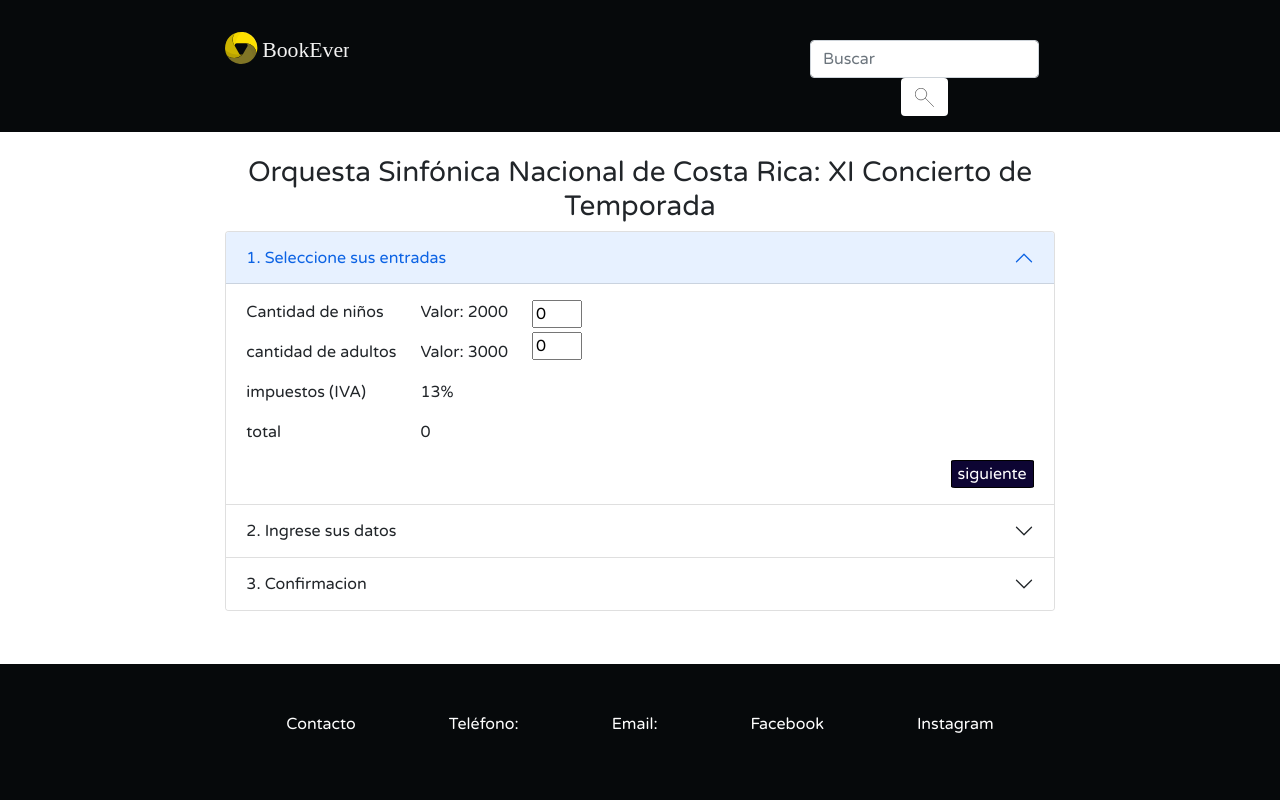
After one commit to 9ero/proyect1JF, a PHP site: page /registro.html in a window 1280 px wide. The commit adds this page. Run offline with PHP 8.4, Linux system fonts and the light colour scheme.

Commit message:
implementation of: registro.html, modal details, related section

```diff
--- a/css/style.css
+++ b/css/style.css
@@ -12,13 +12,15 @@ body {
 }
 
 .s-top {
-  width: 100%;
   background-color: #06090b;
 }
 
-.header_container {
-  width: 100%;
-  position: fixed;
+.c_top {
+  background-color: #06090b;
+}
+
+.header_containers {
+  width: 50%;
   height: auto;
 }
 
@@ -112,4 +114,20 @@ body {
   background-color: #06090b;
   color: #fff;
 }
+
+@media only screen and (max-width: 480px) {
+  .footer_container {
+    position: relative;
+  }
+}
+
+.input_C {
+  width: 50px;
+}
+
+@media only screen and (max-width: 480px) {
+  .input_C {
+    width: 35px;
+  }
+}
 /*# sourceMappingURL=style.css.map */
--- a/js/main.js
+++ b/js/main.js
@@ -2,12 +2,18 @@ const app = Vue.createApp({
     data() {
         return {
             cart: 10,
-            qty: 0,
+            visible: false,
+            qtyK: 0,
+            qtyA: 0,
+            total: 0,
+            email:'',
+            name:'',
+            lname:'',
             selectedEvent: 0,
             related:[],
             events: [
-                { id: 0, title: 'Chivo: Soen', 'description': 'Una de las bandas de metal más legendarias de Noruega visitan nuestro país en busca de brindar un gran espectáculo, Soen los destructores del tiempo prometen dar el espectaculo de sus vidas, un espectaculo no apto para menores', category: 'música', image: './img/cards/event1.jpg', free: true, espacios: 200, atp: false, date: 'Thu, May 20, 2021, 1:00 PM CST', location: 'San José' },
-                { id: 1, title: 'Orquesta Sinfónica Nacional de Costa Rica: XI Concierto de Temporada', 'description': 'Gran conciento virtual de la Orquesta Sinfonica de Costa Rica, un evento para toda la famia. La Orquesta Sinfónica Nacional de Costa Rica (OSN) es una institución pública cultural costarricense, adscrita al Centro Nacional de Música, órgano parte del Ministerio de Cultura y Juventud de Costa Rica. Tiene su sede en la ciudad de San José. Su objetivo es la difusión de la música clásica, así como del canto coral y las artes líricas, además de encargarse de la formación instrumental en este país.', category: 'música', image: './img/cards/event2.jpg', free: false, espacios: 200, atp: true, date: 'Tue, May 18, 2021, 6:00 PM UTC', location: 'Alajuela' },
+                { id: 0, title: 'Chivo: Soen', 'description': 'Una de las bandas de metal más legendarias de Noruega visitan nuestro país en busca de brindar un gran espectáculo, Soen los destructores del tiempo prometen dar el espectaculo de sus vidas, un espectaculo no apto para menores', category: 'música', image: './img/cards/event1.jpg', free: true, espacios: 200, atp: false, date: 'Thu, May 20, 2021, 1:00 PM CST', location: 'San José', priceA: 1500 },
+                { id: 1, title: 'Orquesta Sinfónica Nacional de Costa Rica: XI Concierto de Temporada', 'description': 'Gran conciento virtual de la Orquesta Sinfonica de Costa Rica, un evento para toda la famia. La Orquesta Sinfónica Nacional de Costa Rica (OSN) es una institución pública cultural costarricense, adscrita al Centro Nacional de Música, órgano parte del Ministerio de Cultura y Juventud de Costa Rica. Tiene su sede en la ciudad de San José. Su objetivo es la difusión de la música clásica, así como del canto coral y las artes líricas, además de encargarse de la formación instrumental en este país.', category: 'música', image: './img/cards/event2.jpg', free: false, espacios: 200, atp: true, date: 'Tue, May 18, 2021, 6:00 PM UTC', location: 'Alajuela',priceA: 3000, priceK: 2000 },
                 { id: 2, title: 'Concierto con Chet Faker', 'description': 'Nicholas James Murphy (born 23 June 1988), known professionally as Chet Faker, is an Australian singer and songwriter. In 2012, as Chet Faker, he issued an extended play, Thinking in Textures, and signed to Downtown Records in the United States.', category: 'música', image: './img/cards/event3.jpg', free: false, espacios: 200, atp: true, date: 'Thu, May 20, 2021, 1:00 PM CST', location: 'San José' },
                 { id: 3, title: 'The big three: Silent theater', 'description': 'Elder Bixby is killed when a big sequoia tree is chopped down by Jims men and falls on his cabin. Jims desperate attempt to rescue Alicias father saves him from being convicted of murder. Meanwhile, timber rival Cleve Gregg (Harry Cording) appears on the scene, making it a three-way fight. Gregg and his partner Frenchy LeCroix (John Archer) try to assassinate Jim, but end up killing Yukon instead. Jim has a dramatic change of heart and leads the settlers in defeating Gregg and Frenchy. Afterwards, Jim marries Alicia and settles down.', category: 'Teatro', image: './img/cards/event4.jpg', free: true, espacios: 50, atp: true, date: 'Thu, May 20, 2021, 1:00 PM CST', location: 'San José' },
                 { id: 4, title: 'Don Quijote: en Teatro Auditorio Nacional', 'description': 'La obra, considerada una de las más famosas de la literatura universal, será dirigida por tercer año consecutivo por el reconocido director escénico Luis Carlos Vásquez y contará con la participación de un total de 20 actores.', category: 'Teatro', image: './img/cards/event5.jpg', free: false, espacios: 100, atp: true, date: 'MON, May 31, 2021, 4:00 PM CST', location: 'San José' },
@@ -57,6 +63,22 @@ const app = Vue.createApp({
 
             });
             this.related=rela;
+        },
+
+        chargeTotal(total){
+            this.total=total;
+        },
+        checkSpaces(){
+            if(this.name!=''&&this.lname!=''&&this.email!=''&&this.total!=0){
+                return false;
+            }else{
+                return true;
+            }
+        },
+        confirmSpaces(){
+            if(this.name!=''&&this.lname!=''&&this.email!=''&&this.total!=0){
+                this.visible=!this.visible;
+            }
         }
 
 
--- /dev/null
+++ b/registro.html
@@ -0,0 +1,197 @@
+<!DOCTYPE html>
+<html lang="en">
+<head>
+    <meta charset="UTF-8">
+    <meta http-equiv="X-UA-Compatible" content="IE=edge">
+    <meta name="viewport" content="width=device-width, initial-scale=1.0">
+    <title>BookEvent</title>
+    <link rel="icon" href="./img/icon/icon.svg">
+    <link href="https://cdn.jsdelivr.net/npm/bootstrap@5.0.1/dist/css/bootstrap.min.css" rel="stylesheet" integrity="sha384-+0n0xVW2eSR5OomGNYDnhzAbDsOXxcvSN1TPprVMTNDbiYZCxYbOOl7+AMvyTG2x" crossorigin="anonymous">
+    <link rel="stylesheet" href="./css/style.css">
+    <!-- Import Vue.js -->
+    <script src="https://cdn.jsdelivr.net/npm/bootstrap@5.0.1/dist/js/bootstrap.min.js" crossorigin="anonymous"></script>
+    <script src="https://unpkg.com/vue@next"></script>
+
+</head>
+<body>
+<div id="app" class="container-fluid">
+    <header >
+        <div class="row justify-content-center pt-4 pb-3 c_top">
+            <div class="col-sm-8 ">
+                <div class="row justify-content-between">
+                    <div class="col-sm-5">
+                        <div class="row">
+                            <div class="col-5 pt-2">
+                            <a href="index.html"> <img class="img-" src="./img/icon/logo.svg" alt="BookEvent"></a>
+                            </div>
+                        </div>
+                    </div>
+                    <div class="col-sm-4">
+                        <div class="row justify-content-center pt-3 ">
+                            <div class="col-auto">
+                                <input class="form-control" f type="text" placeholder="Buscar">
+                            </div>
+                            <div class="col-auto">
+                                <button class="btn lupa_btn">
+                                    <img class="lupa" src="./img/icon/lupa.svg" alt="Buscar" height="20">
+                                </button>
+                            </div>
+                        </div>
+                    </div>
+                </div>
+            </div>
+        </div>
+    </header>
+    <section class="reg_section">
+            <div class="row justify-content-center">
+                <div v-if="!visible" class="col-sm-8 mt-2">
+                    <h3 class="text-center mt-3 mb-2">{{events[1].title}}</h3>
+                    <div  class="accordion mb-5" id="accordionExample">
+                        <div class="accordion-item">
+                          <h2 class="accordion-header" id="headingOne">
+                            <button class="accordion-button btn_head" type="button" data-bs-toggle="collapse" data-bs-target="#collapseOne" aria-expanded="true" aria-controls="collapseOne">
+                              1. Seleccione sus entradas
+                            </button>
+                          </h2>
+                          <div id="collapseOne" class="accordion-collapse collapse show" aria-labelledby="headingOne" data-bs-parent="#accordionExample">
+                            <div class="accordion-body">
+                                <div class="row">
+                                    <div class="col-auto">
+                                        <p>Cantidad de niños</p>
+                                        <p>cantidad de adultos</p>
+                                        <p>impuestos (IVA)</p>
+                                        <p>total</p>
+                                    </div>
+                                    <div class="col-auto">
+                                        <p>Valor: {{events[1].priceK}} </p>
+                                        <p>Valor: {{events[1].priceA}} </p>
+                                        <p>13%</p>
+                                        <p>{{(qtyK*events[1].priceK+events[1].priceA*qtyA)+(qtyK*events[1].priceK+events[1].priceA*qtyA)*0.13}}</p>
+                                    </div>
+                                    <div class="col-1">
+                                        <label for="quantityK" class="visually-hidden">Qty</label>
+                                        <input type="number" v-model="qtyK" class="input_C pt-sm-0 pb-sm-0" id="quantityK" placeholder="0" required>
+                                        <label for="quantityA" class="visually-hidden">Qty</label>
+                                        <input type="number" v-model="qtyA" class="input_C pt-sm-0 pb-sm-0 mt-1" id="quantityA" placeholder="0" required>
+
+
+
+                                    </div>
+                                </div>
+                                <div class="row justify-content-end">
+                                    <div class="col-auto">
+                                        <button v-on:click="chargeTotal((qtyK*events[1].priceK+events[1].priceA*qtyA)+(qtyK*events[1].priceK+events[1].priceA*qtyA)*0.13)" class="btn-dark b_details " type="button" data-bs-toggle="collapse" data-bs-target="#collapseTwo" aria-expanded="false" aria-controls="collapseTwo">
+                                            siguiente
+                                        </button>
+                                    </div>
+                                 </div>
+                            </div>
+                          </div>
+                        </div>
+                        <div class="accordion-item">
+                          <h2 class="accordion-header" id="headingTwo">
+                            <button v-on:click="chargeTotal((qtyK*events[1].priceK+events[1].priceA*qtyA)+(qtyK*events[1].priceK+events[1].priceA*qtyA)*0.13)" class="accordion-button collapsed" type="button" data-bs-toggle="collapse" data-bs-target="#collapseTwo" aria-expanded="false" aria-controls="collapseTwo">
+                              2. Ingrese sus datos
+                            </button>
+                          </h2>
+                          <div id="collapseTwo" class="accordion-collapse collapse" aria-labelledby="headingTwo" data-bs-parent="#accordionExample">
+                            <div class="accordion-body">
+                                <div class="row">
+                                    <div class="col-sm-3">
+                                        <p class="mb-1">Email:</p>
+                                        <input v-model="email" class="form-control mb-3" type="email" placeholder="juan.perezsolis@ejemplo.com">
+                                        <p class="mb-1">Apellidos</p>
+                                        <input v-model="lname" class="form-control mb-3" type="text" placeholder="Pérez Solis">
+                                        <p class="mb-1">Nombre</p>
+                                        <input  v-model="name"class="form-control mb-3" type="text" placeholder="Juan">
+                                    </div>
+                                </div>
+
+
+
+                                <div class="row justify-content-end">
+                                    <div class="col-auto">
+                                        <button  class="btn-dark b_details " type="button" data-bs-toggle="collapse" data-bs-target="#collapseThree" aria-expanded="false" aria-controls="collapseThree">
+                                            siguiente
+                                        </button>
+                                    </div>
+                                 </div>
+                            </div>
+                          </div>
+                        </div>
+                        <div class="accordion-item">
+                          <h2 class="accordion-header" id="headingThree">
+                            <button v-on:click="chargeTotal((qtyK*events[1].priceK+events[1].priceA*qtyA)+(qtyK*events[1].priceK+events[1].priceA*qtyA)*0.13)" class="accordion-button collapsed" type="button" data-bs-toggle="collapse" data-bs-target="#collapseThree" aria-expanded="false" aria-controls="collapseThree">
+                              3. Confirmacion
+                            </button>
+                          </h2>
+                          <div id="collapseThree" class="accordion-collapse collapse" aria-labelledby="headingThree" data-bs-parent="#accordionExample">
+                            <div class="accordion-body">
+                              <p class="text-success">Detalle de la compra</p>
+                              <p>Nombre del evento: {{events[1].title}}</p>
+                              <p>Lugar: {{events[1].location}}</p>
+                              <p>Fecha y hora: {{events[1].date}}</p>
+                              <p>Cliente: {{name+" "+lname}}</p>
+                              <p>Correo electrónico: {{email}}</p>
+                              <p>Cantidad niños: {{qtyK}}</p>
+                              <p>Cantidad adultos: {{qtyA}}</p>
+                              <p>impuesto: {{(qtyK*events[1].priceK+qtyA*events[1].priceA)*0.13}}</p>
+                              <p>Total: {{total}}</p>
+                              <div class="row justify-content-end pr-2">
+                                <div class="col-auto">
+                                    <p v-if="checkSpaces()" class="text-danger">Faltan datos por llenar</p>
+                                    <button  v-on:click="confirmSpaces()" class="btn-dark b_details " type="button" >
+                                        Confirmar
+                                    </button>
+                                </div>
+                             </div>
+
+                            </div>
+                          </div>
+                        </div>
+                      </div>
+                </div>
+            </div>
+            <div v-if="visible" class="row pt-3">
+                <div class="container">
+                    <h5 class="text-success text-center">Solicitud registrada con éxito</h5>
+                    <p class="text-center">Se ha envidado una factura con los detalles al correo {{email}}</p>
+                </div>
+            </div>
+
+    </section>
+    <footer>
+        <div class="row justify-content-sm-center footer_container pt-5 pb-5 mt-2 fixed-bottom">
+            <div class="col-8">
+                <div class="row justify-content-sm-evenly">
+                    <div class="col-auto">
+                        <p>Contacto</p>
+                    </div>
+                    <div class="col-auto">
+                        <p>Teléfono: </p>
+                    </div>
+                    <div class="col-auto">
+                        <p>Email: </p>
+                    </div>
+                    <div class="col-auto">
+                        <p>Facebook</p>
+                    </div>
+                    <div class="col-auto">
+                        <p>Instagram</p>
+                    </div>
+                </div>
+
+            </div>
+
+        </div>
+
+    </footer>
+
+</div>
+
+</body>
+<script src="./js/main.js"></script>
+<script>
+    const mountedApp = app.mount("#app");
+</script>
+</html>
--- /dev/null
+++ b/sass/_accordionP.sass
@@ -0,0 +1,3 @@
+.btn_head{
+
+}
--- /dev/null
+++ b/sass/_media-queries.scss
@@ -0,0 +1,12 @@
+$phone : '(max-width: 480px)';
+$tablet-portrait: '(max-width: 767px)';
+$tablet-landscape: '(min-width: 768px) and (max-width: 979px)';
+$large-desktop: '(min-width: 1200px)';
+$non-retina: 'screen and (-webkit-max-device-pixel-ratio: 1)';
+$retina: '(min--moz-device-pixel-ratio: 1.5), (-o-min-device-pixel-ratio: 3/2), (-webkit-min-device-pixel-ratio: 1.5), (min-device-pixel-ratio: 1.5),(min-resolution: 144dpi), (min-resolution: 1.5dppx)';
+
+@mixin respond-to($media) {
+    @media only screen and #{$media} {
+        @content;
+    }
+}
--- a/sass/style.scss
+++ b/sass/style.scss
@@ -1,4 +1,5 @@
 @import 'vars';
+@import 'media-queries';
 @import url('https://fonts.googleapis.com/css2?family=Varela+Round&display=swap');
 
 *{
@@ -14,14 +15,17 @@ body{
     margin: 0;
 }
 .s-top{
-    width: 100%;
+
     background-color: $black;
 
+    }
+.c_top{
+    background-color: $black;
+}
 
-    }
-.header_container{
-    width: 100%;
-    position: fixed;
+.header_containers{
+    width: 50%;
+
     height: auto;
 }
 
@@ -129,4 +133,17 @@ body{
 .footer_container{
     background-color: $black;
     color: $white-copy;
+    @include respond-to($phone){
+       position: relative;
+    }
+
 }
+
+//accordion
+.input_C{
+    width: 50px;
+    @include respond-to($phone){
+        width: 35px;
+    }
+
+}
```
Also changed, not shown: index.html (+7 -5 lines), sass/_vars.scss (line endings or trailing spaces), 1 other file.
